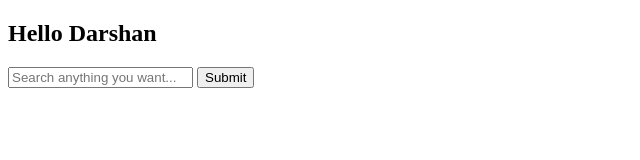
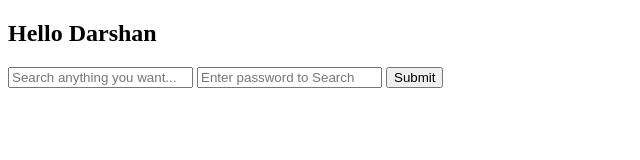
Before and after one commit to SudarshanPatil920/Practice1, a plain HTML site: page index.html in a window 1280 px wide. Shown: the whole page, without its empty margins (0-640 px from the left). Drawn offline with Linux system fonts and the light colour scheme.

Commit message:
Added Password input dialog

```diff
--- a/index.html
+++ b/index.html
@@ -9,6 +9,7 @@
     <h2> Hello Darshan </h2>
     <form action="/action">
         <input type="text" placeholder="Search anything you want...">
+        <input type="password" placeholder="Enter password to Search">
         <button>Submit</button>
     </form>
 </body>
```
